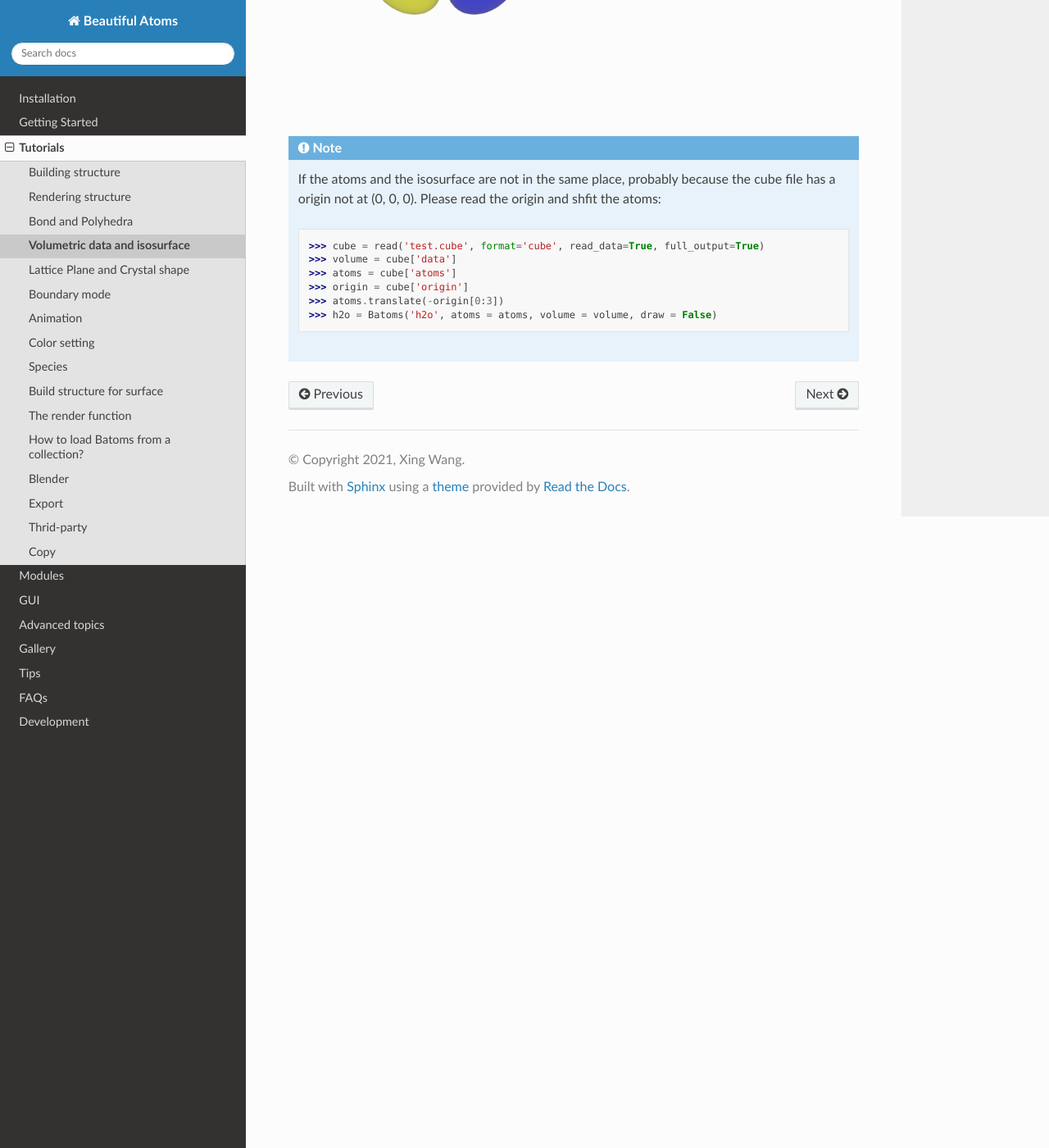
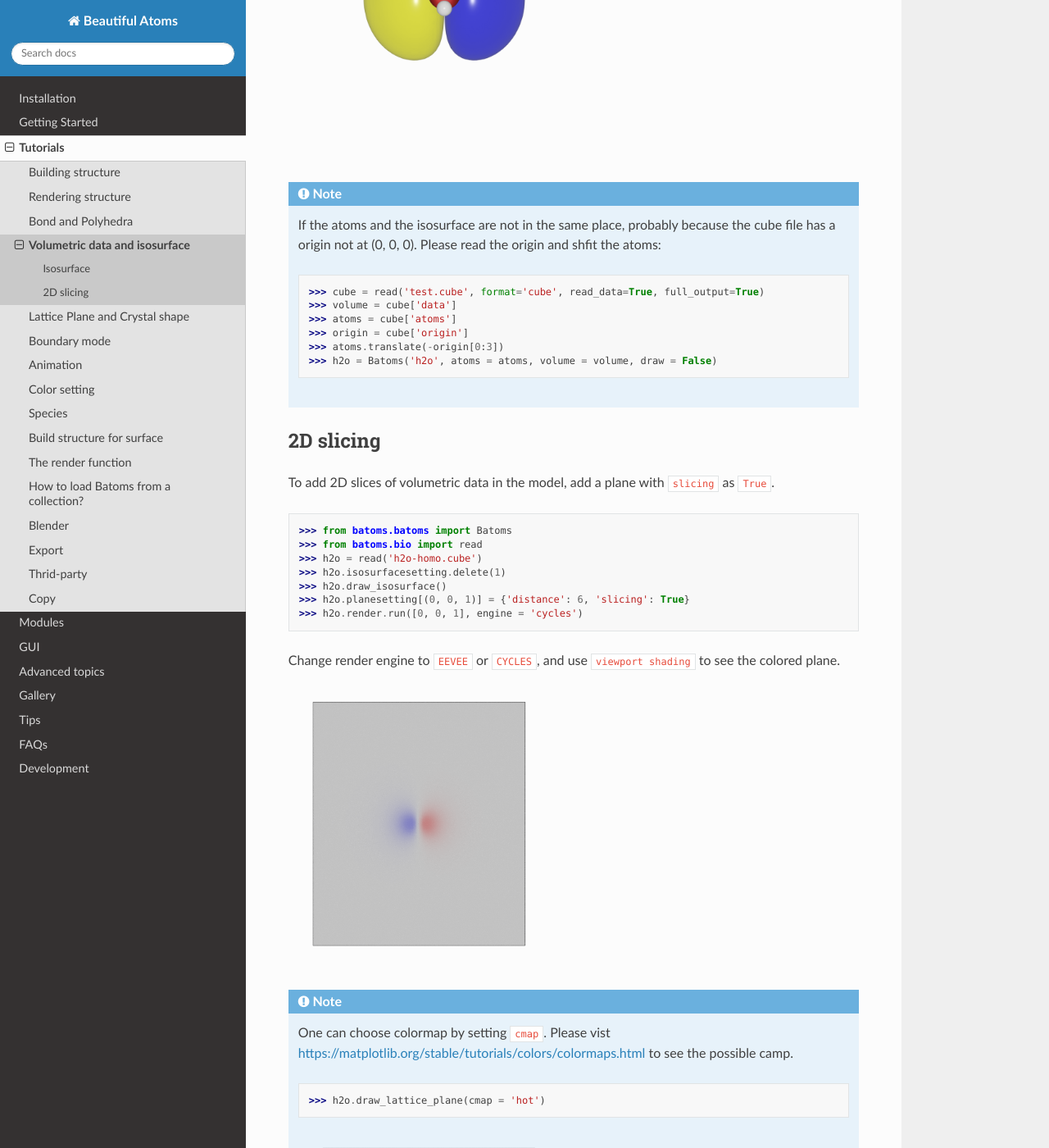
Before and after one commit to beautiful-atoms/beautiful-atoms-docs, a Sphinx documentation site: the page built from docs/source/tutorial/volumetric.rst, in a window 1280 px wide and 1400 px high, scrolled down 1316 px. Shown: the whole window at 82% size. Built offline with Sphinx 7.4.7 and the Read the Docs theme 2.0.0, drawn with Linux system fonts in a browser that asks for light colours.

Commit message:
add 2d slicing

```diff
--- a/docs/source/tutorial/volumetric.rst
+++ b/docs/source/tutorial/volumetric.rst
@@ -4,6 +4,8 @@ Volumetric data and isosurface
 
 The :mod:`Isosurfacesetting <batoms.isosurfacesetting>` object is used to store and set all parameters related with volumetric data. It should always bind with a :class:`Batoms` object. Possible keywords are: ``level``, ``color``.
 
+Isosurface
+---------------------
 
 Here we show a example of draw isosurfaces from cube file.
 
@@ -37,7 +39,7 @@ The name of a isosurfacesetting can be any string, for example:
 >>> h2o.isosurfacesetting['negative'] = {'level': -0.002, 'color': [0, 0, 0.8, 0.5]}
 
 
-.. image:: ../_static/figs/volume_h2o.png
+.. image:: ../_static/figs/volume_h2o_isosurface.png
    :width: 10cm
 
 
@@ -50,3 +52,30 @@ The name of a isosurfacesetting can be any string, for example:
    >>> origin = cube['origin']
    >>> atoms.translate(-origin[0:3])
    >>> h2o = Batoms('h2o', atoms = atoms, volume = volume, draw = False)
+
+
+2D slicing
+---------------------
+To add 2D slices of volumetric data in the model, add a plane with ``slicing`` as ``True``.
+
+>>> from batoms.batoms import Batoms
+>>> from batoms.bio import read
+>>> h2o = read('h2o-homo.cube')
+>>> h2o.isosurfacesetting.delete(1)
+>>> h2o.draw_isosurface()
+>>> h2o.planesetting[(0, 0, 1)] = {'distance': 6, 'slicing': True}
+>>> h2o.render.run([0, 0, 1], engine = 'cycles')
+
+Change render engine to ``EEVEE`` or ``CYCLES``, and use ``viewport shading`` to see the colored plane.
+
+.. image:: ../_static/figs/volume_h2o_slicing_bwr.png
+   :width: 8cm
+
+
+.. note::
+   One can choose colormap by setting ``cmap``. Please vist https://matplotlib.org/stable/tutorials/colors/colormaps.html to see the possible camp.
+
+   >>> h2o.draw_lattice_plane(cmap = 'hot')
+
+   .. image:: ../_static/figs/volume_h2o_slicing_hot.png
+      :width: 8cm
```
Also changed, not shown: docs/source/_static/figs/materials_style_glass.png, docs/source/_static/figs/materials_style_mirror.png, docs/source/_static/figs/volume_h2o_isosurface.png (renamed from docs/source/_static/figs/volume_h2o.png), docs/source/_static/figs/volume_h2o_slicing_bwr.png (added), docs/source/_static/figs/volume_h2o_slicing_hot.png (added).
